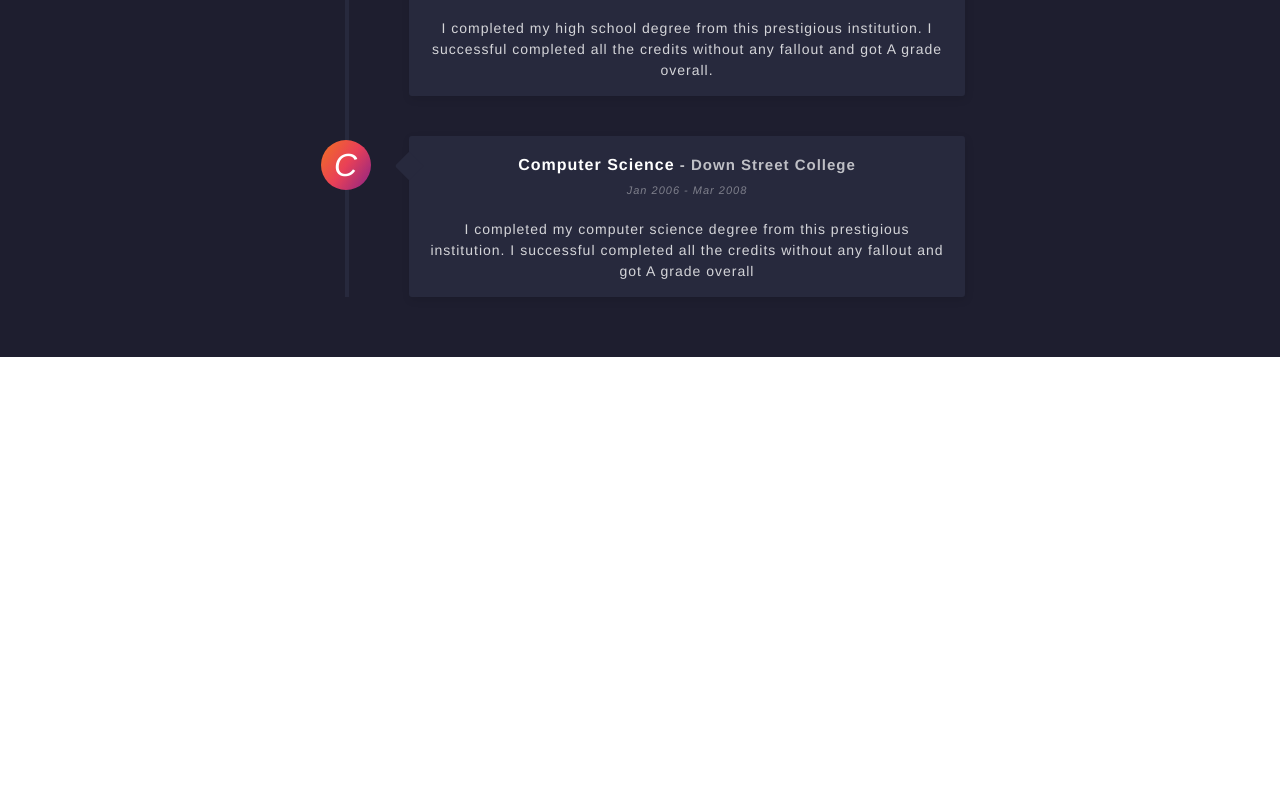
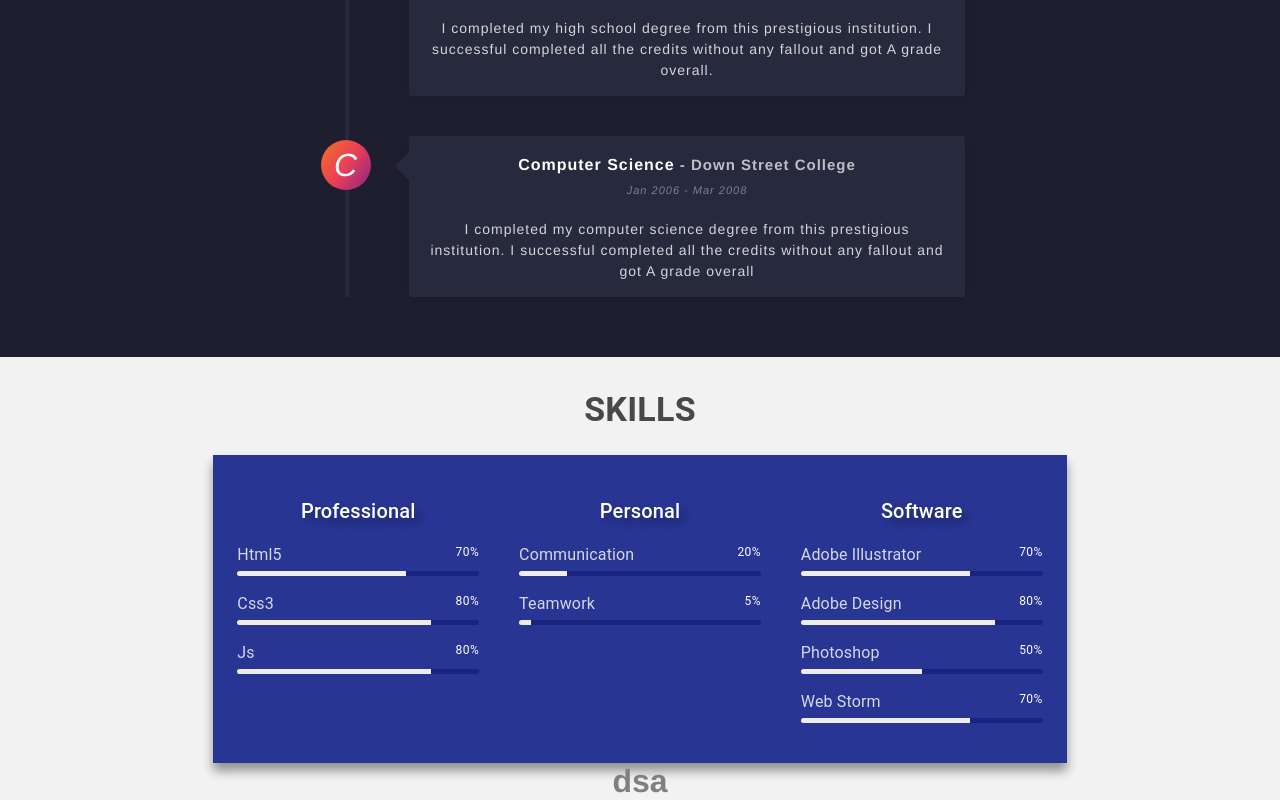
Before and after one commit to dryam28/cv-react-materialui-template, a React (Create React App) app: page / in a window 1280 px wide. Shown: the part 1197-1997 px from the top of the page. Before the commit the page ends 1554 px from the top, so only its background shows below. Built offline with nearby package versions, Linux system fonts and the light colour scheme.

Commit message:
Panel de habilidades

```diff
--- a/src/components/Info.jsx
+++ b/src/components/Info.jsx
@@ -1,14 +1,17 @@
 import PresentationCard from './info/PresentationCard';
 import AboutCard from './info/AboutCard';
 import EducationTimeLine from './info/EducationTimeLine.jsx';
+import Skills from './info/Skills';
 
 
 const Info = () => {
     return (
-        <div>
+        <div style={{ background:'rgb(243, 242, 242)'}}>
             <PresentationCard/>
             <AboutCard/>
             <EducationTimeLine/>
+            <Skills/>
+            <h1>dsa</h1>
         </div>
     );
 }
--- a/src/components/info/EducationTimeLine.jsx
+++ b/src/components/info/EducationTimeLine.jsx
@@ -5,7 +5,7 @@ import SchoolIcon from "@mui/icons-material/School";
 export default function EducationTimeLine() {
   return (
     <div id="education">
-      <div class="container">
+      <div className="container">
         <Box display="flex" justifyContent="center" alignItems="center" mb={5}>
           <Box
             borderRadius="10px"
@@ -23,13 +23,13 @@ export default function EducationTimeLine() {
         </Box>
         <div className="timeline">
           {info.map((item, key) => (
-            <div class="timeline-container primary" key={key}>
+            <div className="timeline-container primary" key={key}>
               <div className="timeline-icon">
                 <i className="far fa-grin-wink">{item.gradeType[0]}</i>
               </div>
               <div className="timeline-body">
                 <Box>
-                  <h4 class="timeline-title">
+                  <h4 className="timeline-title">
                     {item.gradeType}
                     <span className="schoolName">
                       {" - " + item.schoolName}
--- a/src/components/info/PresentationCard.jsx
+++ b/src/components/info/PresentationCard.jsx
@@ -97,7 +97,7 @@ const PresentationCard = () => {
 
           <Grid container spacing={3} justifyContent="center">
             {socialNetworks.map((item, key) => (
-              <Grid item>
+              <Grid item key={key}>
                 <IconButton
                   size="large"
                   sx={{
--- /dev/null
+++ b/src/components/info/Skills.jsx
@@ -0,0 +1,116 @@
+import React from "react";
+import { Grid, Box } from "@mui/material/";
+import { ThemeProvider, createTheme } from "@mui/material/styles";
+import Typography from "@mui/material/Typography";
+
+const skills = [
+  {
+    title: "Professional",
+    data: [
+      { name: "Html5", percent: "70%" },
+      { name: "Css3", percent: "80%" },
+      { name: "Js", percent: "80%" },
+    ],
+  },
+  {
+    title: "Personal",
+    data: [
+      { name: "Communication", percent: "20%" },
+      { name: "Teamwork", percent: "5%" },
+    ],
+  },
+  {
+    title: "Software",
+    data: [
+      { name: "Adobe Illustrator", percent: "70%" },
+      { name: "Adobe Design", percent: "80%" },
+      { name: "Photoshop", percent: "50%" },
+      { name: "Web Storm", percent: "70%" },
+    ],
+  },
+];
+
+const theme = createTheme({
+  palette: {
+    mode: "dark",
+    secondary: {
+      main: "#283593",
+    },
+  },
+});
+
+const Skills = () => {
+  return (
+    <ThemeProvider theme={theme}>
+      <Box mt={4}>
+        <Box mb={3}>
+          <Typography
+            fontWeight="bold"
+            variant="h4"
+            sx={{ color: "rgba(0,0,0,0.7)" }}
+          >
+            SKILLS
+          </Typography>
+        </Box>
+        <Grid container justifyContent="center">
+          <Grid
+            item
+            xs={11}
+            sm={10}
+            md={10}
+            lg={8}
+            sx={{ backgroundColor: "secondary.main", color: "white" }}
+          >
+            <Box py={5} px={3} boxShadow={"0px 8px 10px rgba(0,0,0,0.4)"}>
+              <Grid container spacing={5}>
+                {/* Esto es para generar las columnas con la info */}
+                {skills.map((item, key) => (
+                  <Grid item xs={12}  sm={12} md={4} key={key}>
+                    <Box>
+                      <Typography
+                        variant="h6"
+                        color="text.primary"
+                        sx={{
+                          textShadow: "5px 5px 10px rgba(0,0,0,0.3)",
+                        }}
+                      >
+                        {item.title}
+                      </Typography>
+
+                      {/* Esto para generar cada tec con su porcentage */}
+                      {item.data.map((item, key) => (
+                        <Box mt={2} key={key} >
+                          <Box
+                            display="flex"
+                            justifyContent="space-between"
+                            mb={0.5}
+                          >
+                            <Typography variant="body1" color="text.primary">
+                              {item.name}
+                            </Typography>
+                            <Typography variant="caption" color="text.primary">
+                              {item.percent}
+                            </Typography>
+                          </Box>
+                          <div
+                            style={{
+                              background: `linear-gradient( 90deg,#f0ecec 0%,#f0ecec ${item.percent}, #182480 ${item.percent}, #182480 100%)`,
+                              borderRadius: "4px",
+                              height: "5px",
+                            }}
+                          ></div>
+                        </Box>
+                      ))}
+                    </Box>
+                  </Grid>
+                ))}
+              </Grid>
+            </Box>
+          </Grid>
+        </Grid>
+      </Box>
+    </ThemeProvider>
+  );
+};
+
+export default Skills;
--- a/src/index.js
+++ b/src/index.js
@@ -1,22 +1,22 @@
-import React from 'react';
-import ReactDOM from 'react-dom';
-import './index.css';
-import App from './App';
-import {createTheme, ThemeProvider} from '@mui/material/styles'
+import React from "react";
+import ReactDOM from "react-dom";
+import "./index.css";
+import App from "./App";
+import { createTheme, ThemeProvider } from "@mui/material/styles";
 
 const theme = createTheme({
-  palette:{
-    secondary:{
-      main:'#283593'
-    }
-  }
-})
+  palette: {
+    secondary: {
+      main: "#283593",
+    },
+  },
+});
 
 ReactDOM.render(
   <ThemeProvider theme={theme}>
     <App />
   </ThemeProvider>,
-  document.getElementById('root')
+  document.getElementById("root")
 );
 
 // If you want to start measuring performance in your app, pass a function
```
